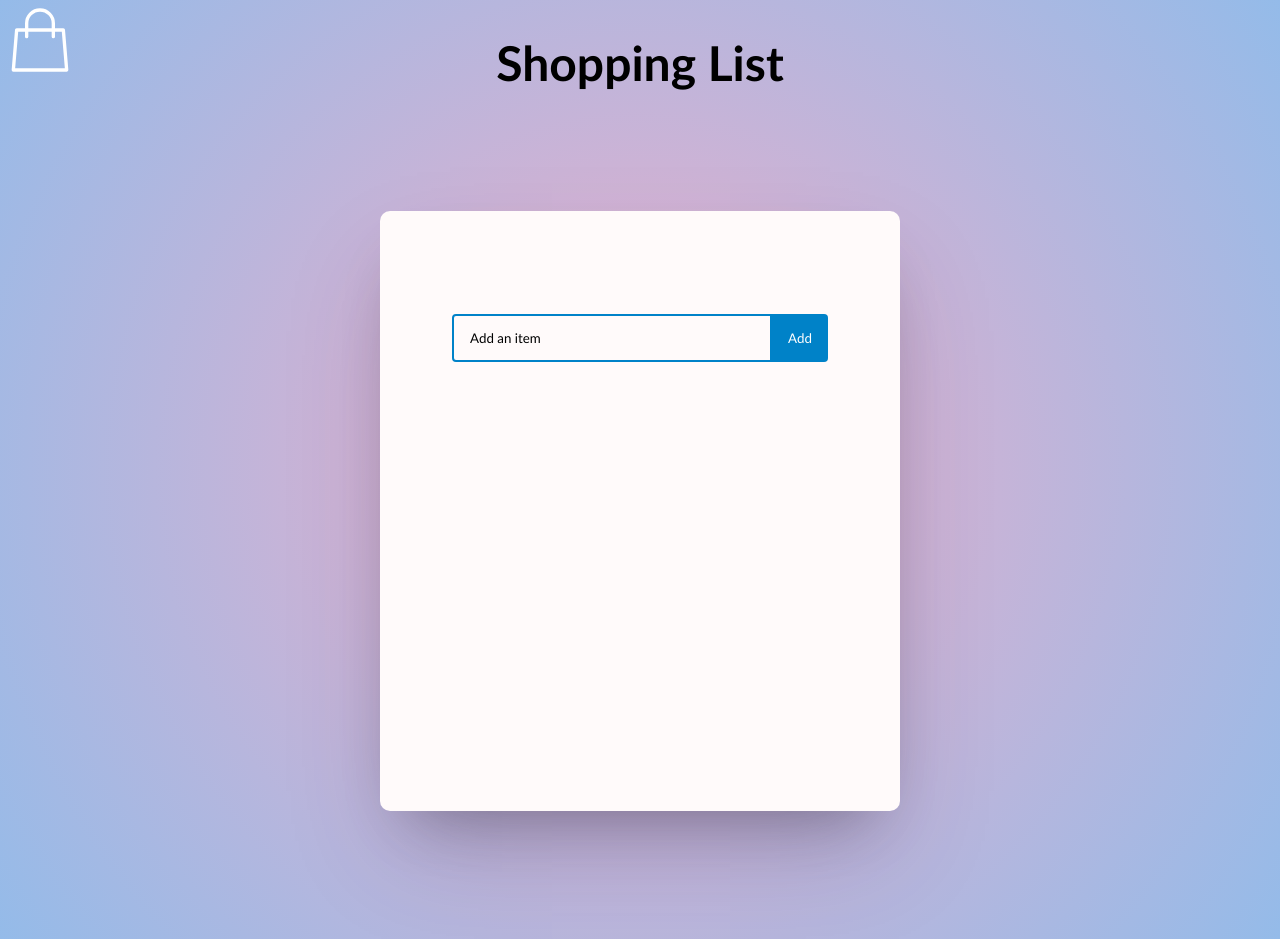
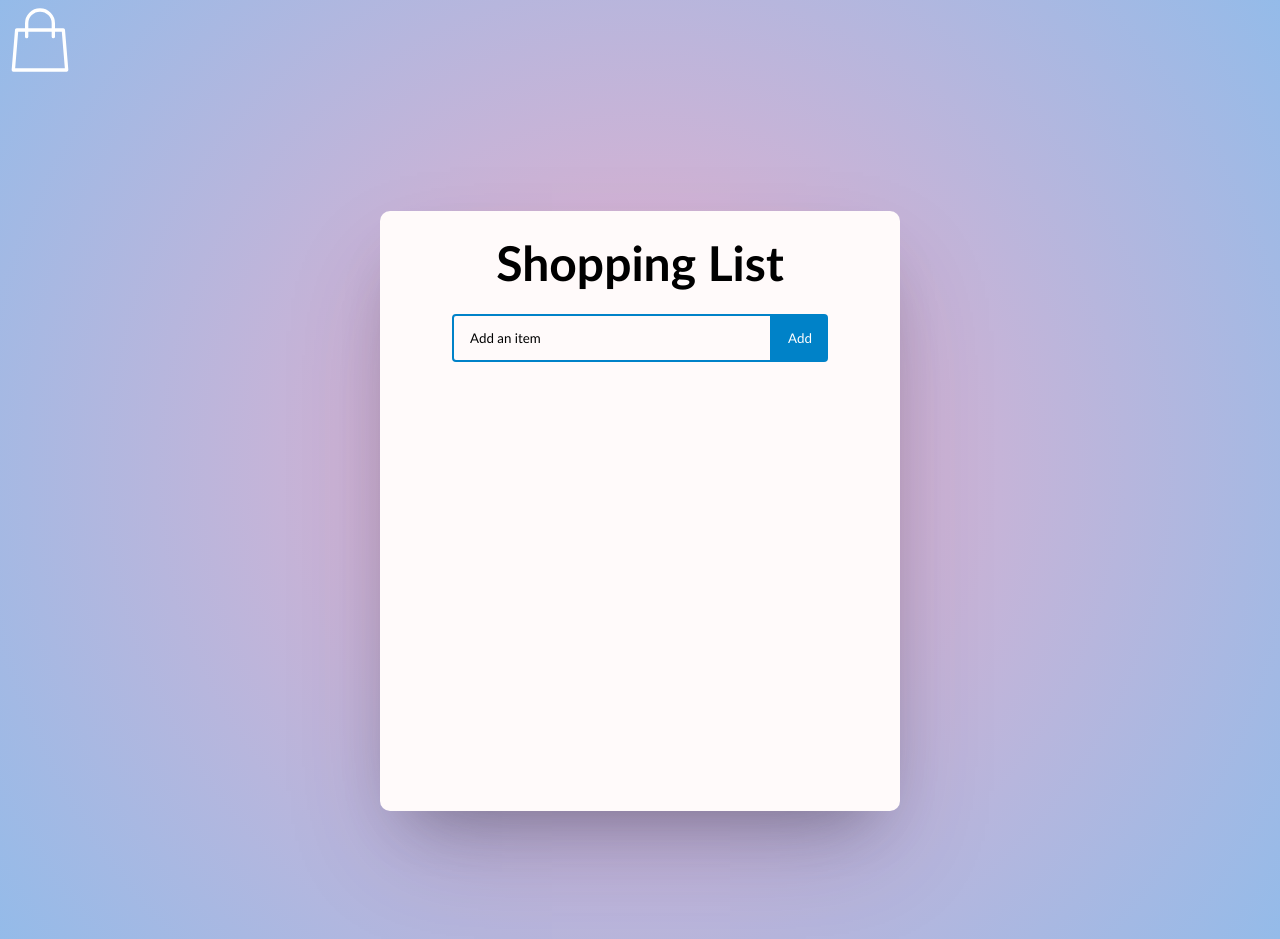
Before and after one commit to CutieMath/framer-motion, a React (Create React App) app: page / in a window 1280 px wide. Built offline with nearby package versions, Linux system fonts and the light colour scheme.

Commit message:
animate through key frames

```diff
--- a/src/components/ShoppingList.js
+++ b/src/components/ShoppingList.js
@@ -31,7 +31,9 @@ function ShoppingList() {
 
   return (
     <div>
-      <motion.h1 animate={{ scale: 1.5, y: -200 }}>Shopping List</motion.h1>
+      <motion.h1 animate={{ scale: 1.5, y: [-200, 0, 200, 0, -200, 0] }}>
+        Shopping List
+      </motion.h1>
       <ListForm onSubmit={addListItem} />
       <List items={items} removeItem={removeItem} reOrderList={setItems} />
     </div>
```
